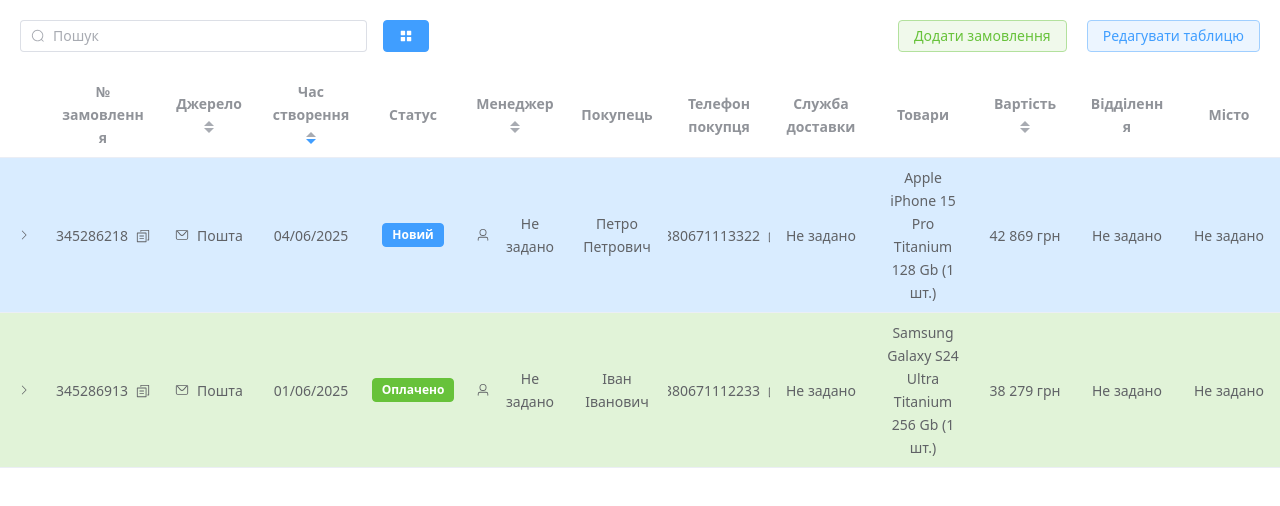
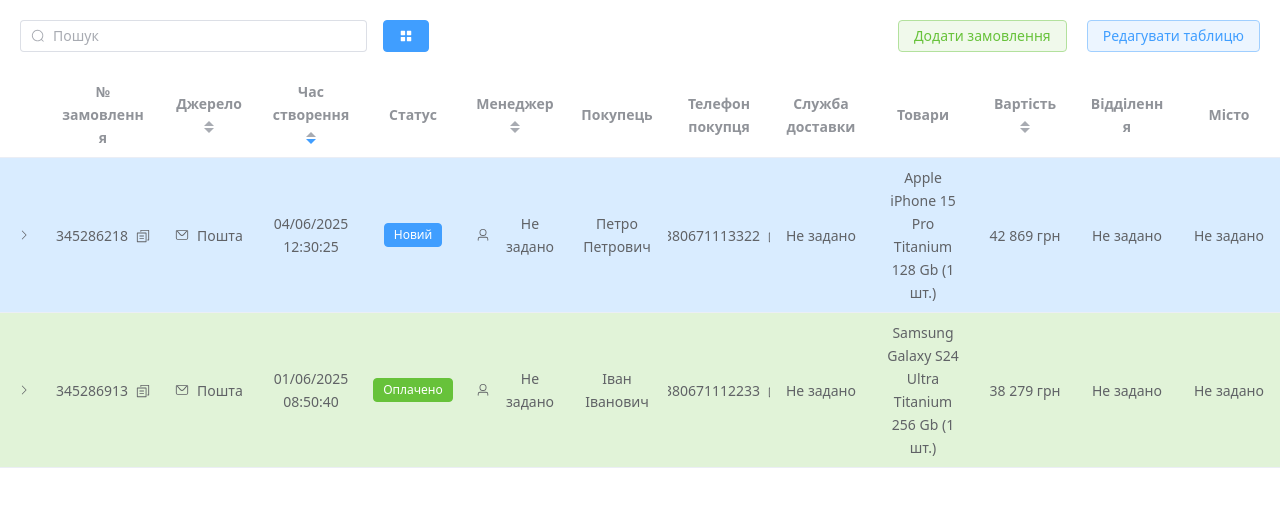
Before and after one commit to NpmPanic/ORDER_TABLE, a Vue app: page / in a window 1280 px wide. Shown: the top 506 px of the page. Built offline with nearby package versions, Linux system fonts and the light colour scheme.

Commit message:
change status&order_create time

```diff
--- a/src/App.vue
+++ b/src/App.vue
@@ -759,6 +759,27 @@ const handleEditProductSave = updatedProduct => {
 function formatNumber(value) {
 	const rounded = Math.round(value)
 	return new Intl.NumberFormat('uk-UA').format(rounded)
+}
+
+// Функция для получения текущей даты и времени
+function getTodayDateTime() {
+	const today = new Date()
+
+	const day = String(today.getDate()).padStart(2, '0')
+	const month = String(today.getMonth() + 1).padStart(2, '0')
+	const year = today.getFullYear()
+
+	const hours = String(today.getHours()).padStart(2, '0')
+	const minutes = String(today.getMinutes()).padStart(2, '0')
+	const seconds = String(today.getSeconds()).padStart(2, '0')
+
+	return `${day}/${month}/${year} ${hours}:${minutes}:${seconds}`
+}
+
+// Функция для обновления статуса заказа с добавлением даты изменения
+const updateOrderStatus = (order, newStatus) => {
+	order.order.order_status = newStatus
+	order.order.status_changed_at = getTodayDateTime()
 }
 </script>
 
@@ -1854,7 +1875,7 @@ function formatNumber(value) {
 
 					<div
 						v-else-if="column.prop === 'order.order_status'"
-						class="flex justify-center font-semibold"
+						class="flex flex-col items-center"
 					>
 						<SelectValueDropdown
 							:initialArray="subOptions.status"
@@ -1863,9 +1884,15 @@ function formatNumber(value) {
 							:getStatusColor="getStatusColor"
 							:statusColor="getStatusColor(row.order.order_status)"
 							@update:selectedValue="
-								newValue => (row.order.order_status = newValue)
+								newValue => updateOrderStatus(row, newValue)
 							"
 						/>
+						<span
+							v-if="row.order.status_changed_at"
+							class="text-xs text-gray-500 mt-1"
+						>
+							{{ row.order.status_changed_at }}
+						</span>
 					</div>
 					<div
 						v-else-if="column.prop === 'order.manager'"
--- a/src/components/AddOrderDialog.vue
+++ b/src/components/AddOrderDialog.vue
@@ -42,6 +42,7 @@ const newOrder = ref([
 			contact_status: '',
 			pay_status: 'Не оплачено',
 			created_at: '',
+			status_changed_at: '',
 			source: 'Manager',
 			source_utm: 'handle',
 			manager: '',
@@ -193,13 +194,18 @@ function generateOrderNumber() {
 	return result
 }
 // Генерация даты создания заказа
-function getTodayDate() {
+function getTodayDateTime() {
 	const today = new Date()
+
 	const day = String(today.getDate()).padStart(2, '0')
-	const month = String(today.getMonth() + 1).padStart(2, '0') // Месяцы начинаются с 0
+	const month = String(today.getMonth() + 1).padStart(2, '0')
 	const year = today.getFullYear()
 
-	return `${day}/${month}/${year}`
+	const hours = String(today.getHours()).padStart(2, '0')
+	const minutes = String(today.getMinutes()).padStart(2, '0')
+	const seconds = String(today.getSeconds()).padStart(2, '0')
+
+	return `${day}/${month}/${year} ${hours}:${minutes}:${seconds}`
 }
 
 const getTotalProductsPrice = products => {
@@ -236,6 +242,7 @@ const resetForm = () => {
 				contact_status: '',
 				pay_status: 'Не оплачено',
 				created_at: '',
+				status_changed_at: '',
 				source: 'Manager',
 				source_utm: 'handle',
 				manager: '',
@@ -301,7 +308,7 @@ const saveModal = () => {
 
 	// Генерация данных заказа
 	newOrder.value[0].id = generateOrderNumber()
-	newOrder.value[0].order.created_at = getTodayDate()
+	newOrder.value[0].order.created_at = getTodayDateTime()
 	newOrder.value[0].products = [...addProducts.value]
 
 	// Сбрасываем состояние ошибок
--- a/src/components/TableData.js
+++ b/src/components/TableData.js
@@ -7,7 +7,8 @@ export const TABLE_DATA = ref([
 			order_status: 'Оплачено',
 			contact_status: 'Не вдалося зв’язатися',
 			pay_status: 'Оплачено',
-			created_at: '01/06/2025',
+			created_at: '01/06/2025 08:50:40',
+			status_changed_at: '',
 			source: 'Mail',
 			source_utm: 'prom_site',
 			manager: '',
@@ -103,7 +104,8 @@ export const TABLE_DATA = ref([
 			order_status: 'Новий',
 			contact_status: 'Не вдалося зв’язатися',
 			pay_status: 'Не оплачено',
-			created_at: '04/06/2025',
+			created_at: '04/06/2025 12:30:25',
+			status_changed_at: '',
 			source: 'Mail',
 			source_utm: 'prom_ads',
 			manager: '',
```
